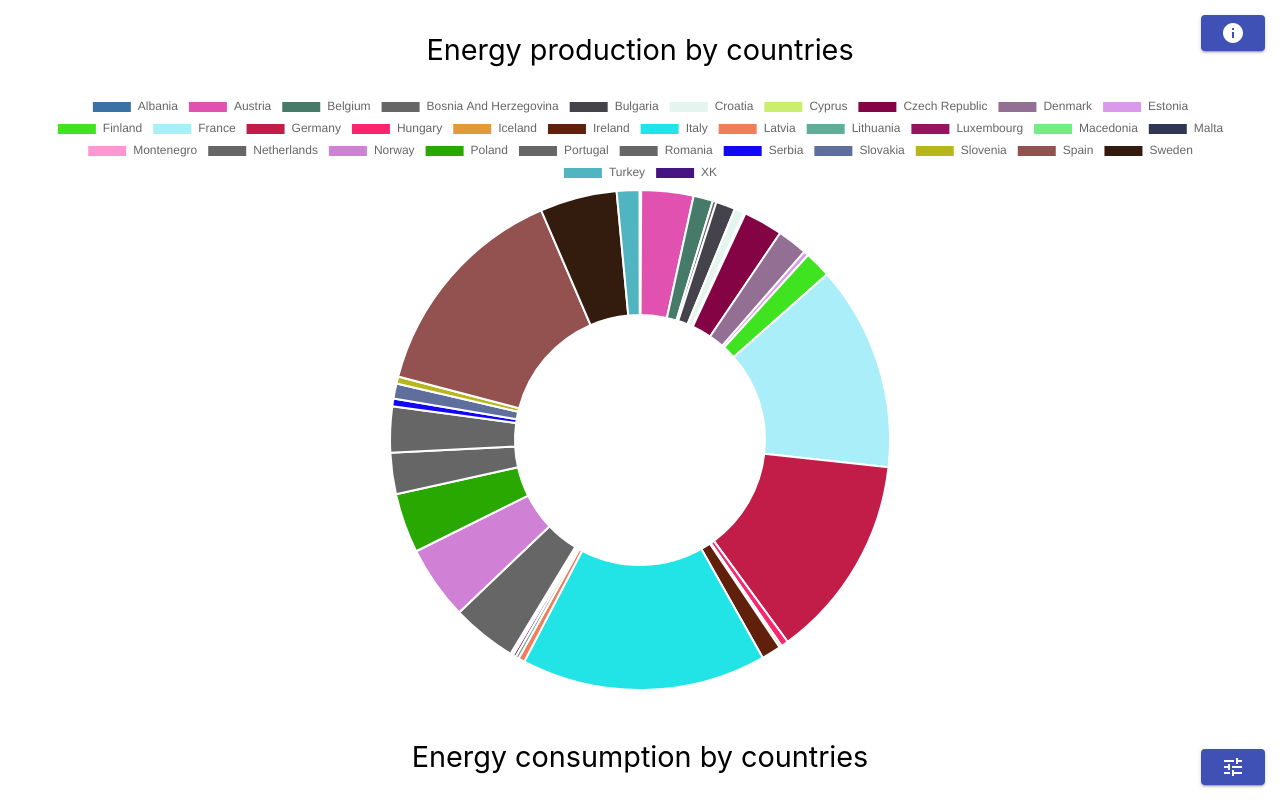
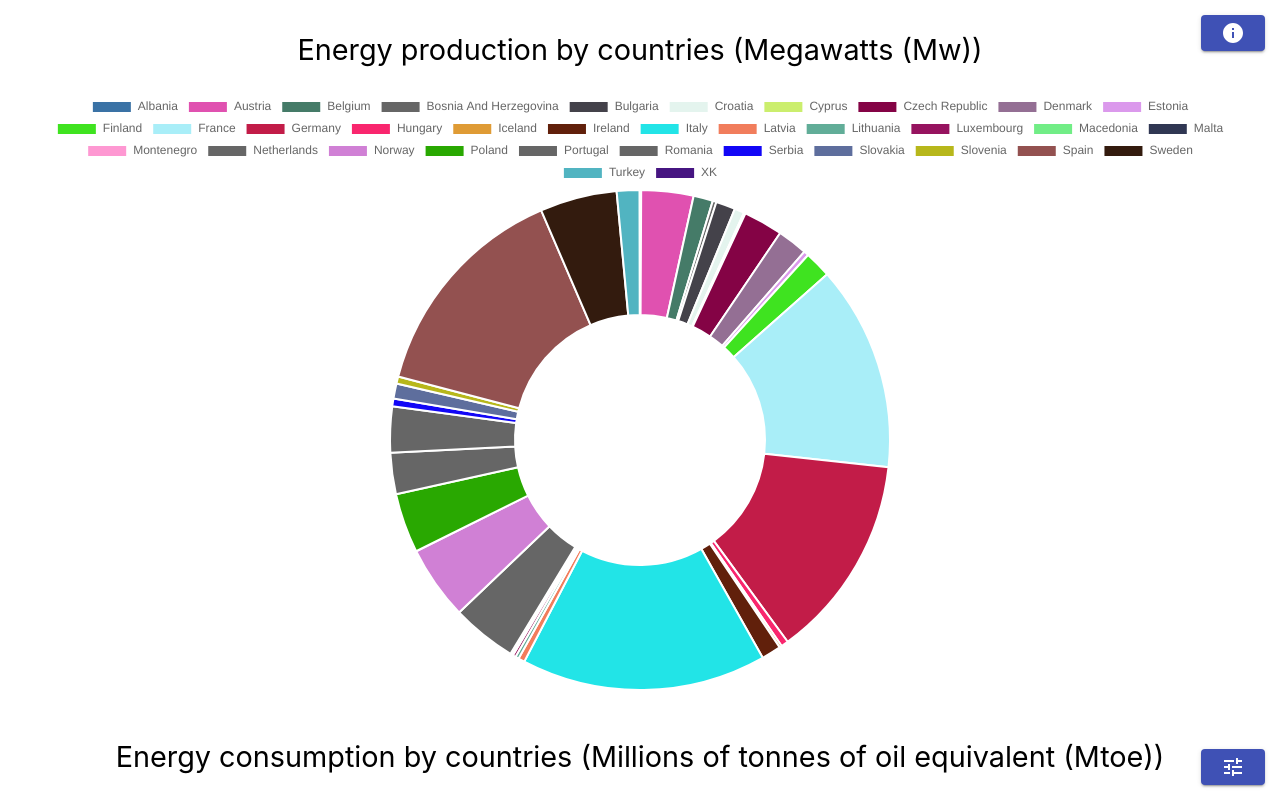
Before and after one commit to alexandre-mace/energy-visualization, a React (Create React App) app: page / in a window 1280 px wide. Shown: the top 800 px of the page. Built offline with nearby package versions, Linux system fonts and the light colour scheme.

Commit message:
Add unit information

```diff
--- a/src/App.js
+++ b/src/App.js
@@ -67,9 +67,9 @@ function App() {
     return (
         <div className="App">
             <ComplementaryInformation/>
-            <div className={"chart-title mt-0"}>Energy production by countries</div>
+            <div className={"chart-title mt-0"}>Energy production by countries (Megawatts (Mw))</div>
             <Doughnut data={productionData} />
-            <div className={"chart-title"}>Energy consumption by countries</div>
+            <div className={"chart-title"}>Energy consumption by countries (Millions of tonnes of oil equivalent (Mtoe))</div>
             <Doughnut data={consumptionData} />
             <Filters
                 filterTop10={filterTop10}
```
